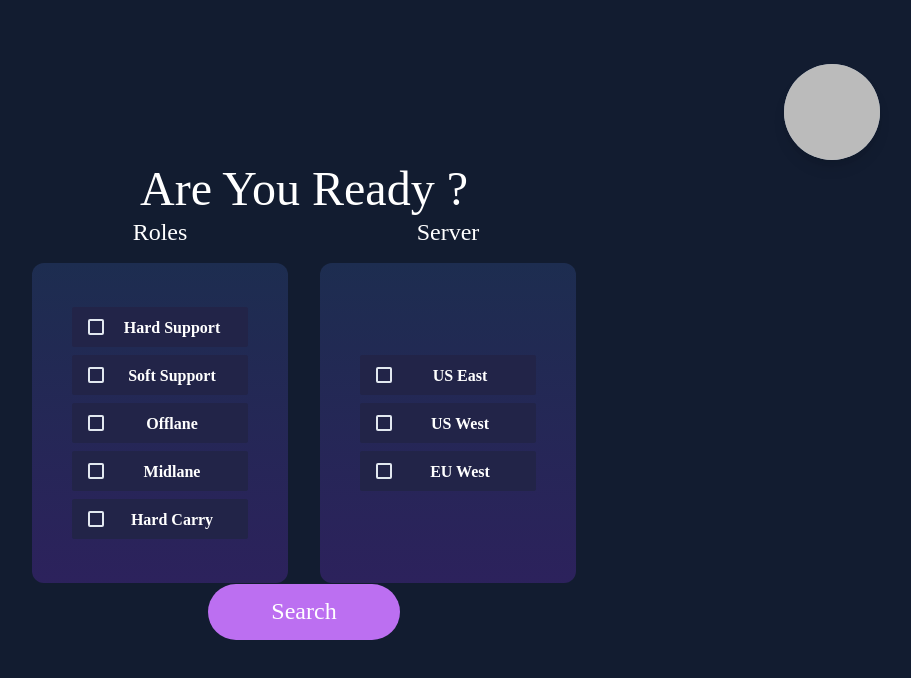
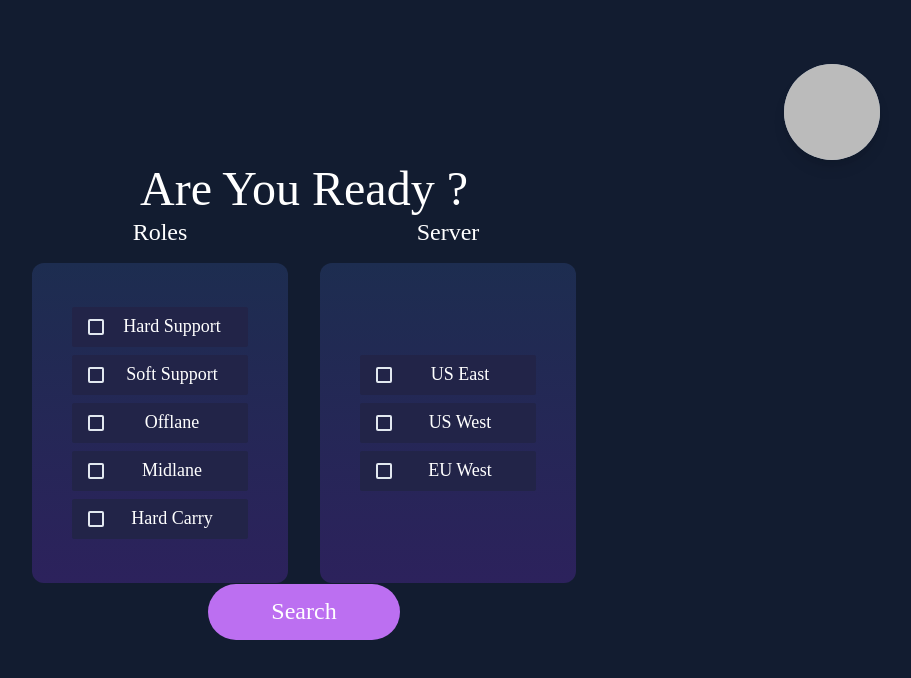
Before and after one commit to dca123/matchmaker-client, a Next.js app: page / in a window 1280 px wide. Shown: the top 678 px of the page, without its empty margins (336-1247 px from the left). Built offline with nearby package versions, Linux system fonts and the light colour scheme; no server answers; sample sign-in values are in the browser's storage; a web font is replaced by a local one.

Commit message:
feat(index.tsx): added font to the searchConfig buttons

```diff
--- a/src/components/SearchConfigButton.tsx
+++ b/src/components/SearchConfigButton.tsx
@@ -1,4 +1,4 @@
-import { Button, Checkbox, Box } from '@chakra-ui/react';
+import { Button, Checkbox, Text } from '@chakra-ui/react';
 import { Dispatch } from 'react';
 
 export interface actionType {
@@ -33,15 +33,17 @@ export default function RoleButton({
       }}
       onClick={() => dispatchSearchConfigState({ configType, configValue })}
       colorScheme="brand"
+      fontFamily="Nunito"
+      fontWeight="400"
     >
       <Checkbox
         colorScheme="brand"
         isChecked={isChecked}
         onChange={() => dispatchSearchConfigState({ configType, configValue })}
       />
-      <Box ml={2} textAlign="center" w="100%">
+      <Text ml={2} fontSize={['md', 'lg']} textAlign="center" w="100%">
         {children}
-      </Box>
+      </Text>
     </Button>
   );
 }
```
